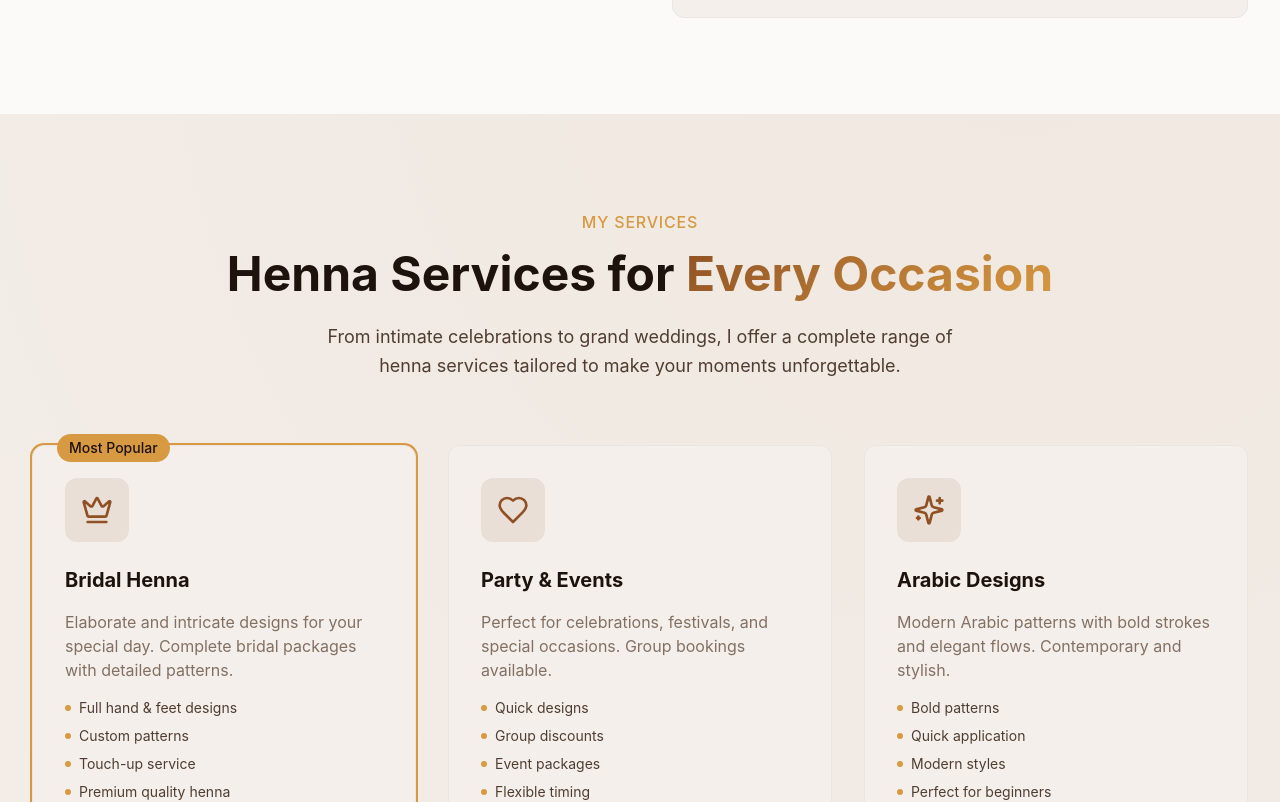
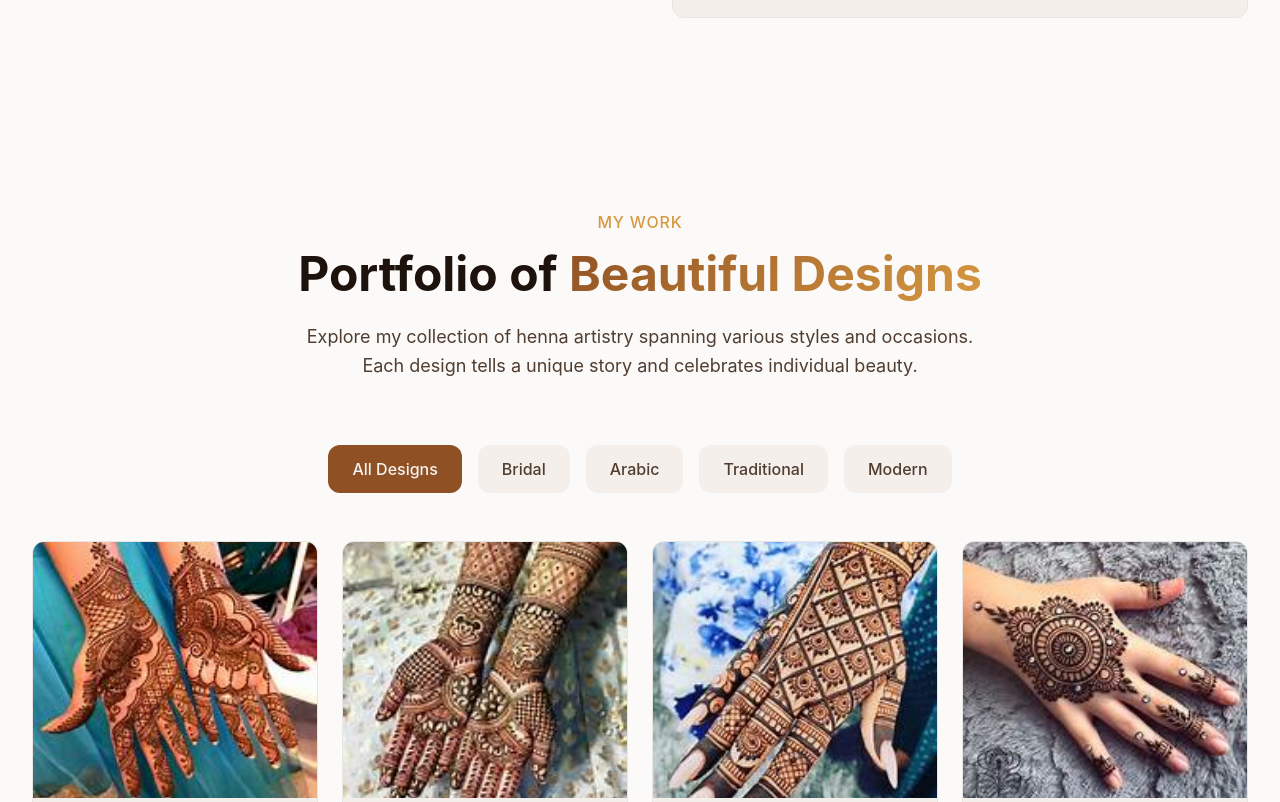
Before and after one commit to Himanshunashtech/riyu-henna-studio, a React (Vite) app: page / in a window 1280 px wide. Shown: the part 1750-2552 px from the top of the page. Built offline with nearby package versions, Linux system fonts and the light colour scheme; no server answers.

Commit message:
Update Index.tsx

```diff
--- a/src/pages/Index.tsx
+++ b/src/pages/Index.tsx
@@ -2,7 +2,7 @@
 import Header from '../components/Header';
 import Hero from '../components/Hero';
 import About from '../components/About';
-import Services from '../components/Services';
+// import Services from '../components/Services';
 import Portfolio from '../components/Portfolio';
 import Testimonials from '../components/Testimonials';
 import Contact from '../components/Contact';
@@ -16,7 +16,7 @@ const Index = () => {
       <main>
         <Hero />
         <About />
-        <Services />
+{/*        <Services />*/}
         <Portfolio />
         <Testimonials />
         <Contact />
```
